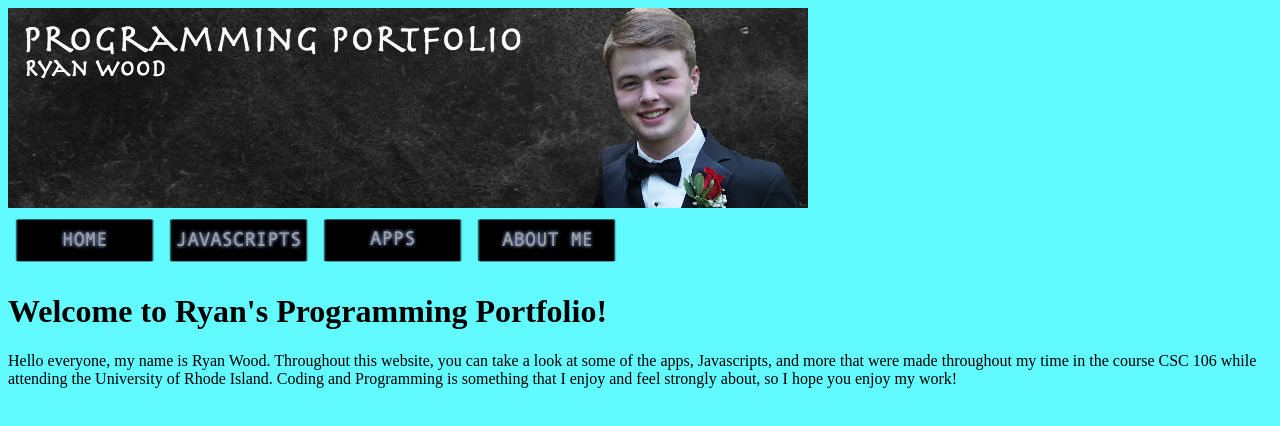
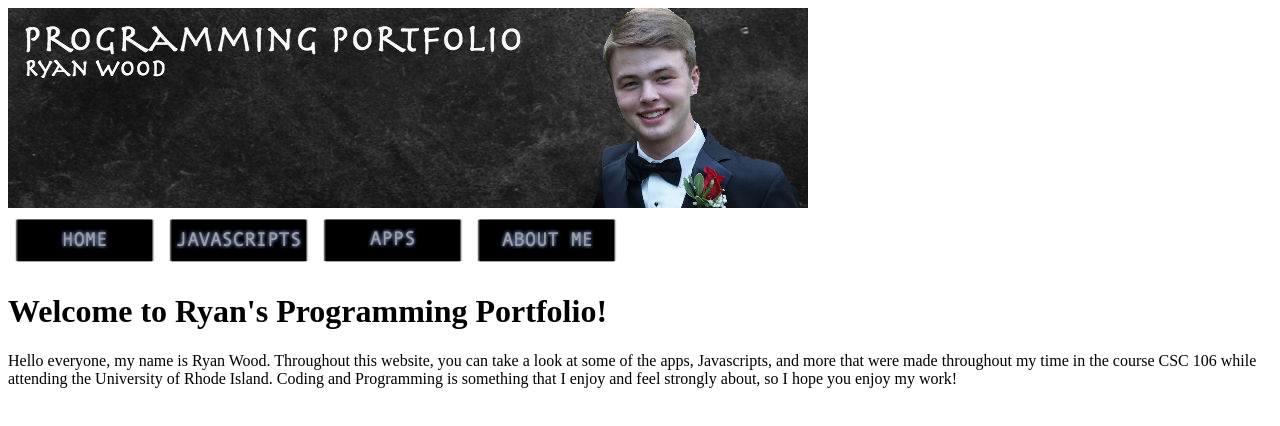
Before and after one commit to ryanwood1129/ryanwood1129.github.io, a plain HTML site: page index.html in a window 1280 px wide. Drawn offline with Linux system fonts and the light colour scheme.

Commit message:
Update style.css

```diff
--- a/style.css
+++ b/style.css
@@ -3,5 +3,5 @@
     }
 
  body {
-            background-color: rgb(97, 250, 255);
+  background-color: rgb (211, 211, 211);
       }
```
